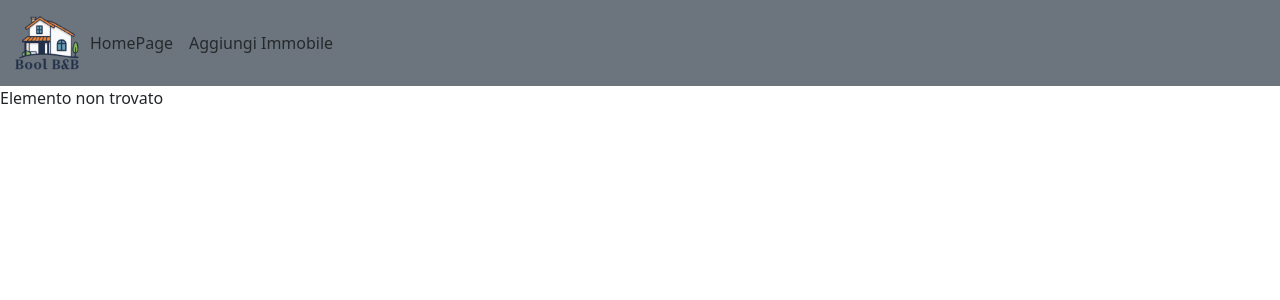
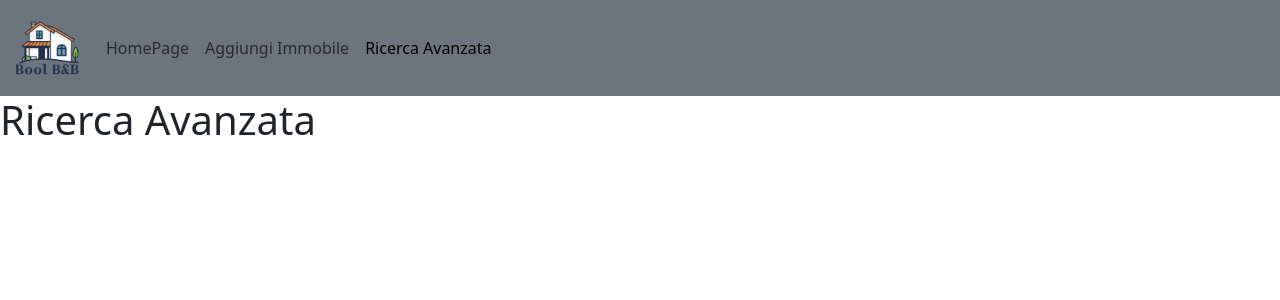
Before and after one commit to AlessandroSottosanti/bool-bnb-team-3, a React (Vite) app: page /search in a window 1280 px wide. Shown: the top 300 px of the page. Built offline with nearby package versions, Linux system fonts and the light colour scheme; no server answers.

Commit message:
bugfix: header

```diff
--- a/src/App.jsx
+++ b/src/App.jsx
@@ -3,6 +3,7 @@ import HomePage from "./pages/HomePage"
 import AppLayout from "./components/AppLayout"
 import DetailsPage from "./pages/DetailsPage"
 import CreatePage from "./pages/CreatePage"
+import SearchPage from "./pages/SearchPage"
 
 function App() {
 
@@ -14,6 +15,7 @@ function App() {
             <Route index element={<HomePage />} />
             <Route path="/:id" element={<DetailsPage />} />
             <Route path="/create" element={<CreatePage />} />
+            <Route path="/search" element={<SearchPage />} />
           </Route>
         </Routes>
       </BrowserRouter>
--- a/src/components/AppHeader.jsx
+++ b/src/components/AppHeader.jsx
@@ -4,24 +4,31 @@ function AppHeader() {
   const navLinks = [
     {
       path: "/",
-            title: "HomePage"
+      title: "HomePage",
     },
 
     {
       path: "/create",
-            title: "Aggiungi Immobile"
+      title: "Aggiungi Immobile",
     },
-    ]
+
+    {
+      path: "/search",
+      title: "Ricerca Avanzata",
+    },
+  ];
 
   return (
     <>
       <header>
         <nav className="navbar navbar-expand-lg bg-secondary">
           <div className="container-fluid">
-          {/* <a className="navbar-brand" href="#">
-            <strong>BoolB&B</strong>
-          </a> */}
-          <img src="../images/logo.png" style={{width: "70px", height: "70px"}}></img>
+              <NavLink className="navbar-brand" to="/">
+                <img
+                  src="../images/logo.png"
+                  style={{ width: "70px", height: "70px" }}
+                />
+              </NavLink>
             <button
               className="navbar-toggler"
               type="button"
@@ -33,15 +40,23 @@ return (
             >
               <span className="navbar-toggler-icon"></span>
             </button>
-          <div className="collapse navbar-collapse" id="navbarSupportedContent">
-            <ul className="navbar-nav me-auto mb-2 mb-lg-0">
+            <div
+              className="collapse navbar-collapse"
+              id="navbarSupportedContent"
+            >
+              <ul className="navbar-nav me-auto mb-2 mb-lg-0 d-flex justify-content-center">
                 {navLinks.map((curItem, index) => {
                   return (
                     <li className="nav-item" key={index}>
-                        <NavLink className="nav-link" aria-current="page"
-                        to={curItem.path}>{curItem.title}</NavLink>
+                      <NavLink
+                        className="nav-link"
+                        aria-current="page"
+                        to={curItem.path}
+                      >
+                        {curItem.title}
+                      </NavLink>
                     </li>
-                    )
+                  );
                 })}
               </ul>
             </div>
@@ -49,7 +64,7 @@ return (
         </nav>
       </header>
     </>
-)
+  );
 }
 
 export default AppHeader;
--- a/src/main.jsx
+++ b/src/main.jsx
@@ -3,6 +3,7 @@ import { createRoot } from 'react-dom/client'
 import './index.css'
 import App from './App.jsx'
 import 'bootstrap/dist/css/bootstrap.min.css';
+import 'bootstrap/dist/js/bootstrap.bundle.min.js';
 
 
 createRoot(document.getElementById('root')).render(
--- /dev/null
+++ b/src/pages/SearchPage.jsx
@@ -0,0 +1,8 @@
+function SearchPage() {
+
+    return (
+        <><h1>Ricerca Avanzata</h1></>
+    )
+}
+
+export default SearchPage;
```
Lines whose indentation alone changed are shown as unchanged.
